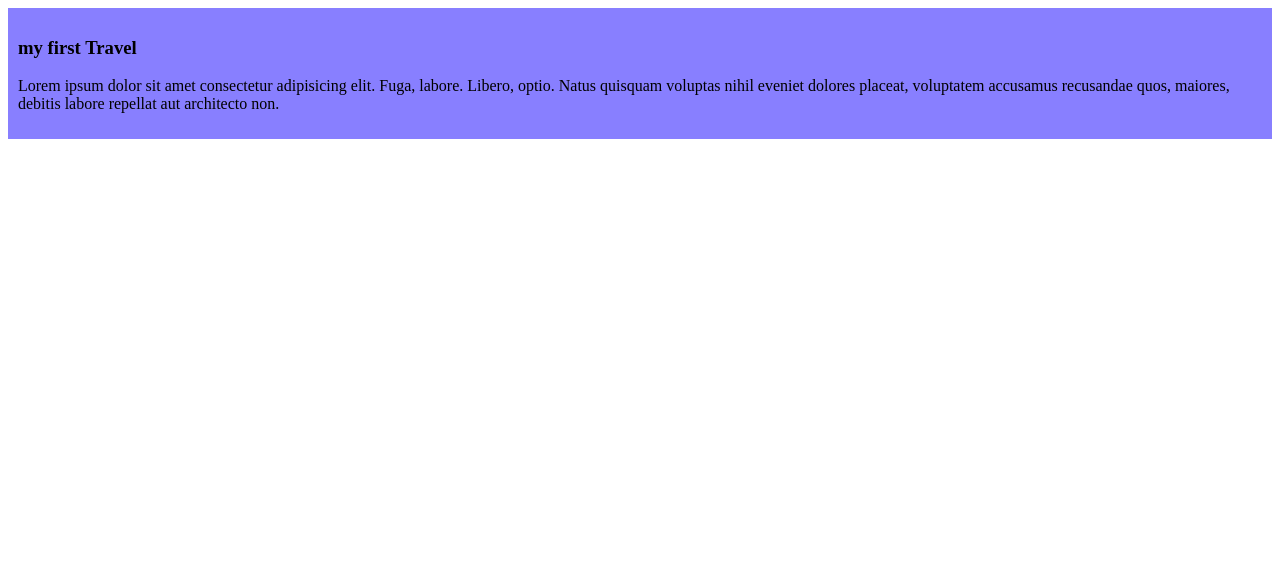
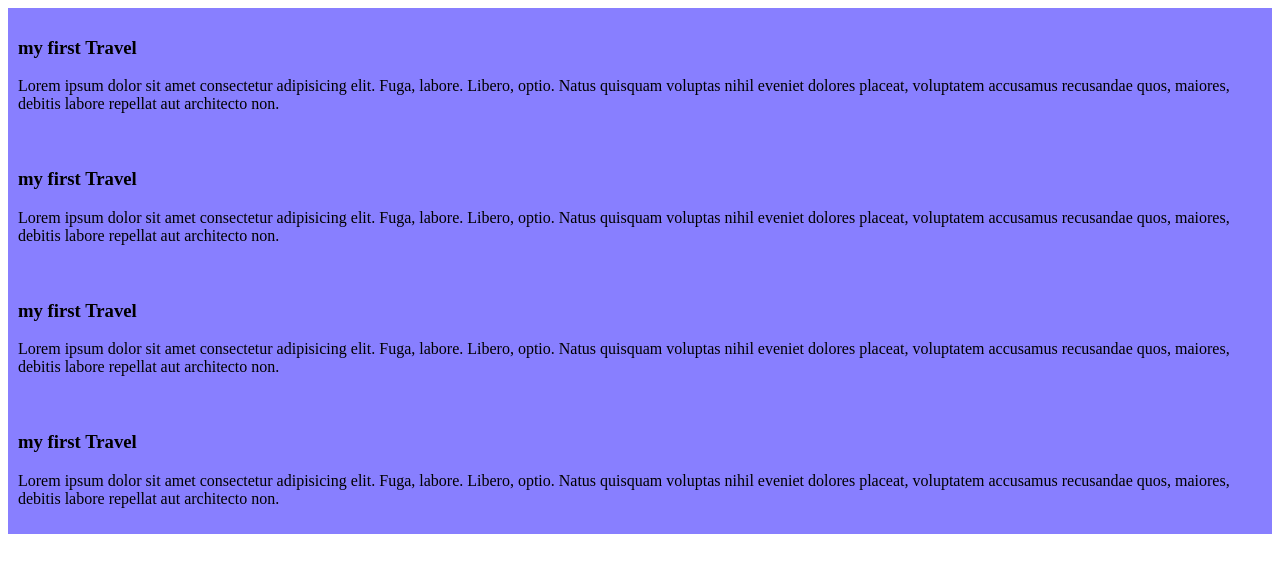
Before and after one commit to rafathossainsiam/my-simple-website, a plain HTML site: page index.html in a window 1280 px wide. Drawn offline with Linux system fonts and the light colour scheme.

Commit message:
my 2nd blog

```diff
--- a/index.html
+++ b/index.html
@@ -10,5 +10,15 @@
     <div><h3>my first Travel</h3>
         <p>Lorem ipsum dolor sit amet consectetur adipisicing elit. Fuga, labore. Libero, optio. Natus quisquam voluptas nihil eveniet dolores placeat, voluptatem accusamus recusandae quos, maiores, debitis labore repellat aut architecto non.</p>
     </div>
+    <div><h3>my first Travel</h3>
+        <p>Lorem ipsum dolor sit amet consectetur adipisicing elit. Fuga, labore. Libero, optio. Natus quisquam voluptas nihil eveniet dolores placeat, voluptatem accusamus recusandae quos, maiores, debitis labore repellat aut architecto non.</p>
+    </div>
+    <div><h3>my first Travel</h3>
+        <p>Lorem ipsum dolor sit amet consectetur adipisicing elit. Fuga, labore. Libero, optio. Natus quisquam voluptas nihil eveniet dolores placeat, voluptatem accusamus recusandae quos, maiores, debitis labore repellat aut architecto non.</p>
+    </div>
+    <div><h3>my first Travel</h3>
+        <p>Lorem ipsum dolor sit amet consectetur adipisicing elit. Fuga, labore. Libero, optio. Natus quisquam voluptas nihil eveniet dolores placeat, voluptatem accusamus recusandae quos, maiores, debitis labore repellat aut architecto non.</p>
+    </div>
+
 </body>
 </html>
```
